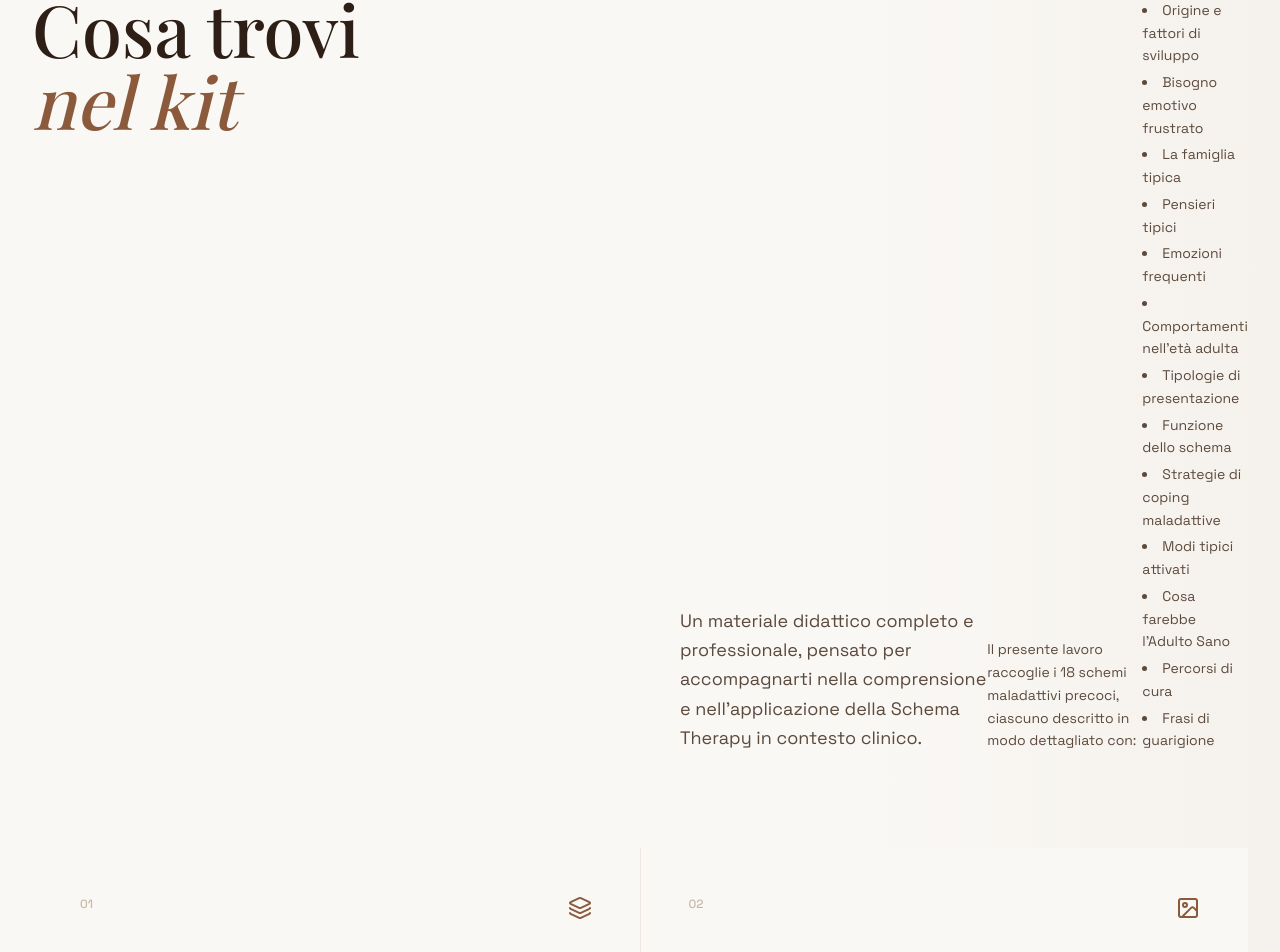
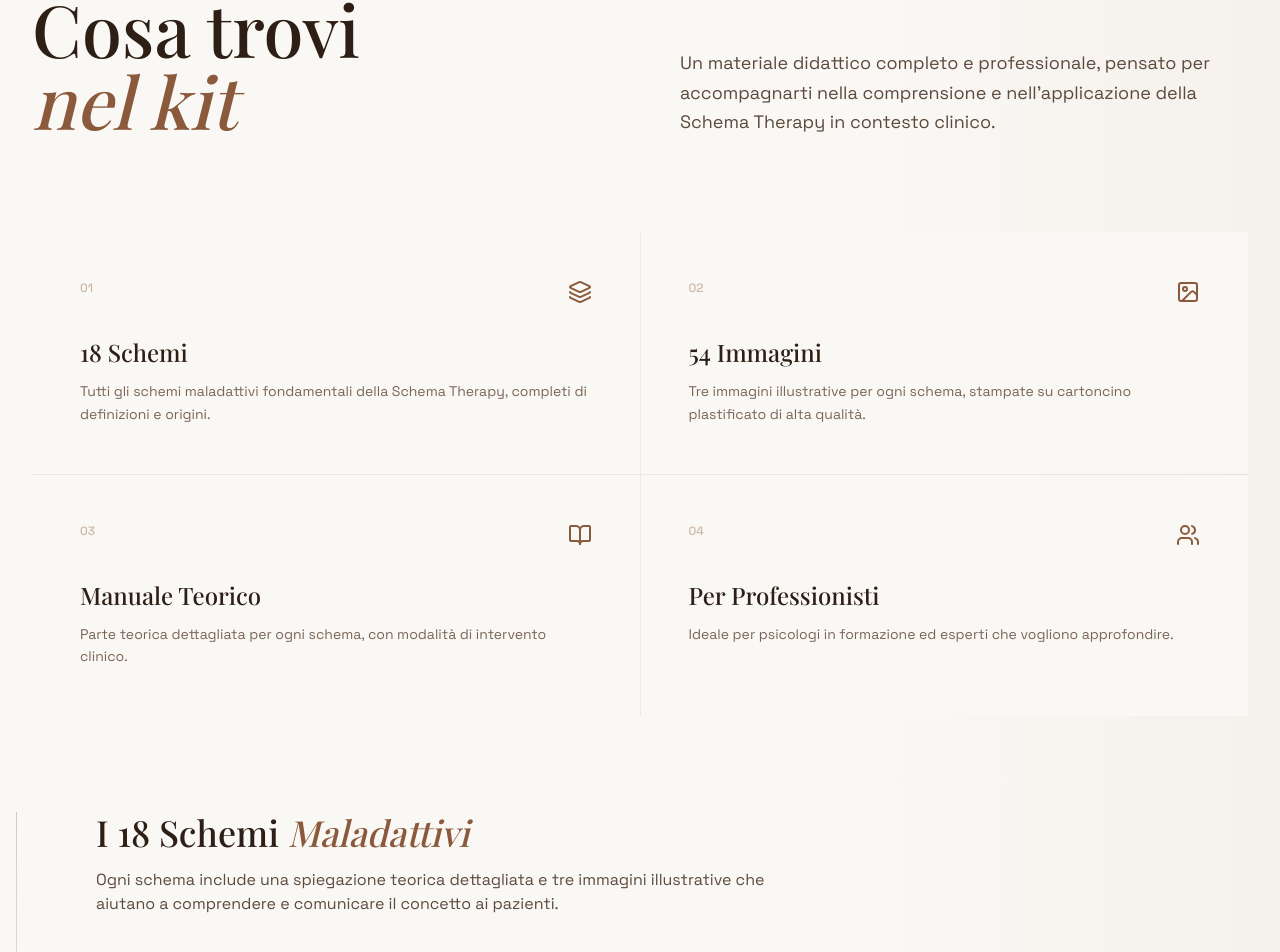
Before and after one commit to eltonbrahja/schema-therapy, a React (Vite) app: page / in a window 1280 px wide. Shown: the part 1000-1952 px from the top of the page. Built offline with nearby package versions, Linux system fonts and the light colour scheme; a web font is replaced by a local one.

Commit message:
aggiunta testo

```diff
--- a/src/sections/Product.tsx
+++ b/src/sections/Product.tsx
@@ -98,34 +98,6 @@ export function Product() {
               nella comprensione e nell'applicazione della Schema Therapy in contesto clinico.
             </p>
 
-            <p
-  className={`mt-4 text-sm text-[#5c4a3d] leading-relaxed transition-all duration-700 delay-250 ${
-    isVisible ? 'opacity-100 translate-y-0' : 'opacity-0 translate-y-8'
-  }`}
->
-  Il presente lavoro raccoglie i 18 schemi maladattivi precoci, ciascuno
-  descritto in modo dettagliato con:
-</p>
-<ul
-  className={`mt-3 space-y-1 text-sm text-[#5c4a3d] leading-relaxed list-disc list-inside transition-all duration-700 delay-300 ${
-    isVisible ? 'opacity-100 translate-y-0' : 'opacity-0 translate-y-8'
-  }`}
->
-  <li>Definizione</li>
-  <li>Origine e fattori di sviluppo</li>
-  <li>Bisogno emotivo frustrato</li>
-  <li>La famiglia tipica</li>
-  <li>Pensieri tipici</li>
-  <li>Emozioni frequenti</li>
-  <li>Comportamenti nell’età adulta</li>
-  <li>Tipologie di presentazione</li>
-  <li>Funzione dello schema</li>
-  <li>Strategie di coping maladattive</li>
-  <li>Modi tipici attivati</li>
-  <li>Cosa farebbe l’Adulto Sano</li>
-  <li>Percorsi di cura</li>
-  <li>Frasi di guarigione</li>
-</ul>
 
           </div>
         </div>
```
